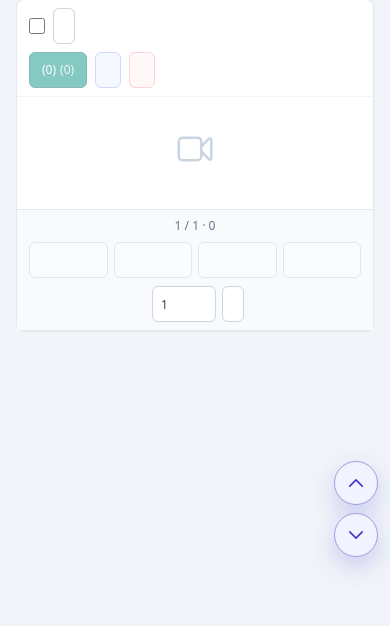
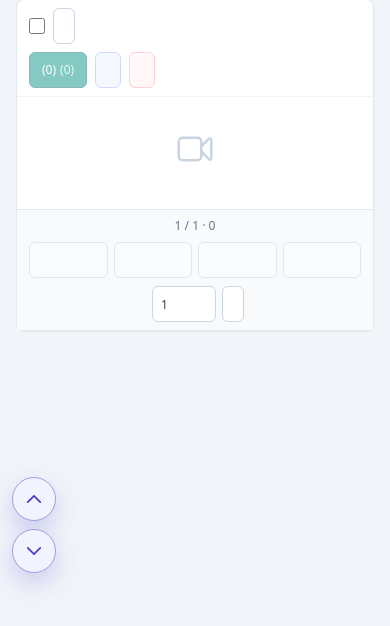
Before and after one commit to sh1n-k/BriefTube, a Python web app: template app/templates/index.html in a window 390 px wide. Shown: the part 143-769 px from the top of the page. Run offline with Jinja, Linux system fonts and the light colour scheme; the template is opened without the code that fills it, so the values that code supplies are empty; some libraries are stand-ins or nearby versions.

Commit message:
fix: [UI] 모바일 스크롤 FAB를 좌하단으로 이동
행 우측 CTA와 겹치지 않도록 모바일만 왼쪽 배치하고, PC/Tablet은 우하단을 유지한다.

```diff
--- a/app/templates/base.html
+++ b/app/templates/base.html
@@ -251,7 +251,7 @@
     {% block content %}{% endblock %}
   </main>
 
-  <div class="fixed bottom-36 right-3 z-30 flex flex-col gap-2 md:bottom-4 md:right-4" data-scroll-fab>
+  <div class="fixed bottom-32 left-3 z-30 flex flex-col gap-2 md:bottom-4 md:left-auto md:right-4" data-scroll-fab>
     <button
       type="button"
       data-scroll-top
```
